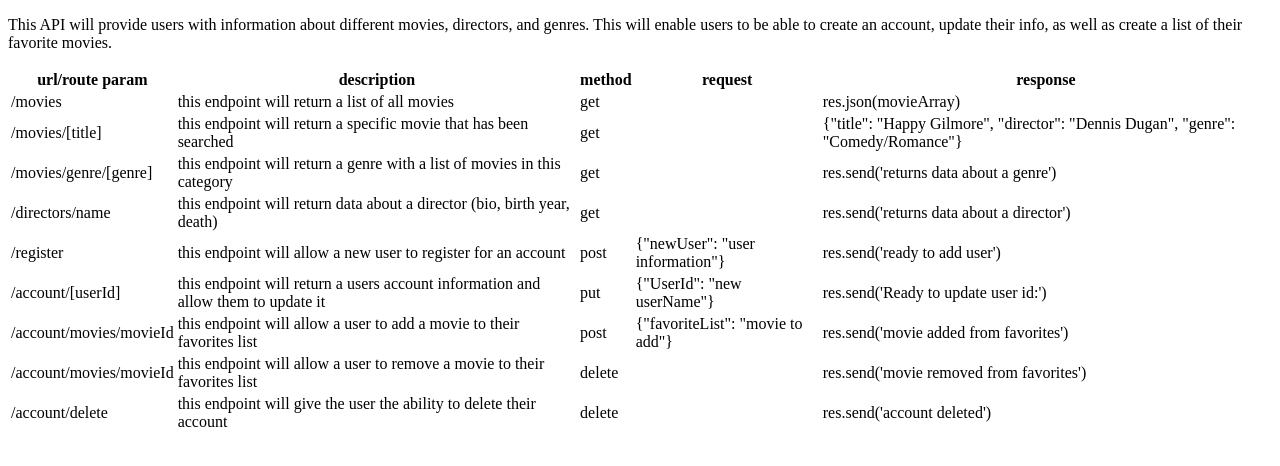
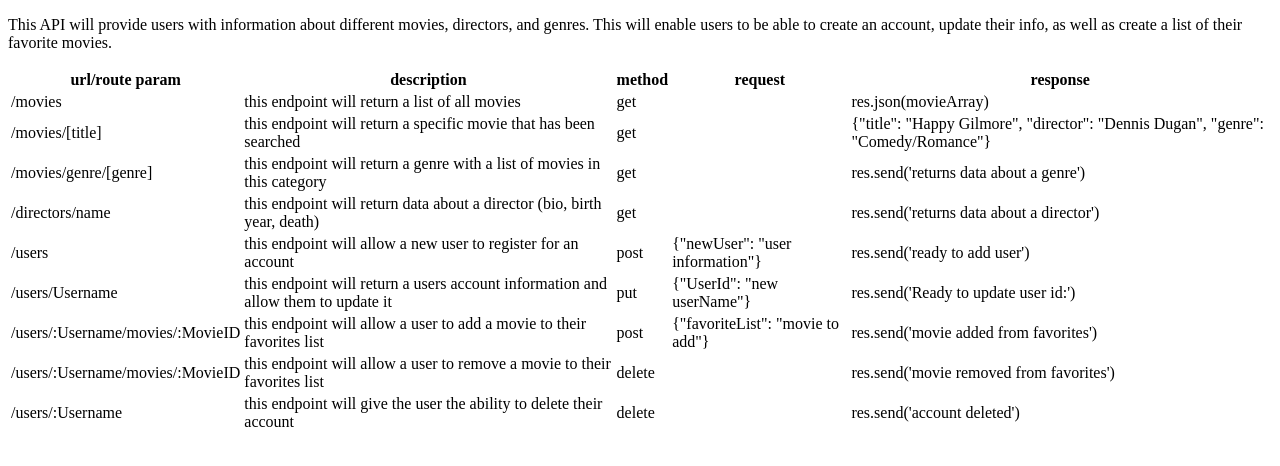
Before and after one commit to nnajera95/Movie_API, a website: page public/documentation.html in a window 1280 px wide. Drawn offline with Linux system fonts and the light colour scheme.

Commit message:
updated endpoints
if applied this commit will update the endpoints for the api.

```diff
--- a/public/documentation.html
+++ b/public/documentation.html
@@ -51,35 +51,35 @@
         <td>res.send('returns data about a director')</td>
       </tr>
       <tr>
-        <td> /register </td>
+        <td> /users </td>
         <td>this endpoint will allow a new user to register for an account</td>
         <td>post</td>
         <td>{"newUser": "user information"}</td>
         <td>res.send('ready to add user')</td>
       </tr>
       <tr>
-        <td> /account/[userId]</td>
+        <td> /users/Username</td>
         <td>this endpoint will return a users account information and allow them to update it</td>
         <td>put</td>
         <td>{"UserId": "new userName"}</td>
         <td>res.send('Ready to update user id:')</td>
       </tr>
       <tr>
-        <td> /account/movies/movieId </td>
+        <td> /users/:Username/movies/:MovieID </td>
         <td>this endpoint will allow a user to add a movie to their favorites list</td>
         <td>post</td>
         <td>{"favoriteList": "movie to add"}</td>
         <td>res.send('movie added from favorites')</td>
       </tr>
       <tr>
-        <td> /account/movies/movieId </td>
+        <td> /users/:Username/movies/:MovieID </td>
         <td>this endpoint will allow a user to remove a movie to their favorites list</td>
         <td>delete</td>
         <td></td>
         <td>res.send('movie removed from favorites')</td>
       </tr>
       <tr>
-        <td> /account/delete</td>
+        <td> /users/:Username</td>
         <td>this endpoint will give the user the ability to delete their account</td>
         <td>delete</td>
         <td></td>
```
